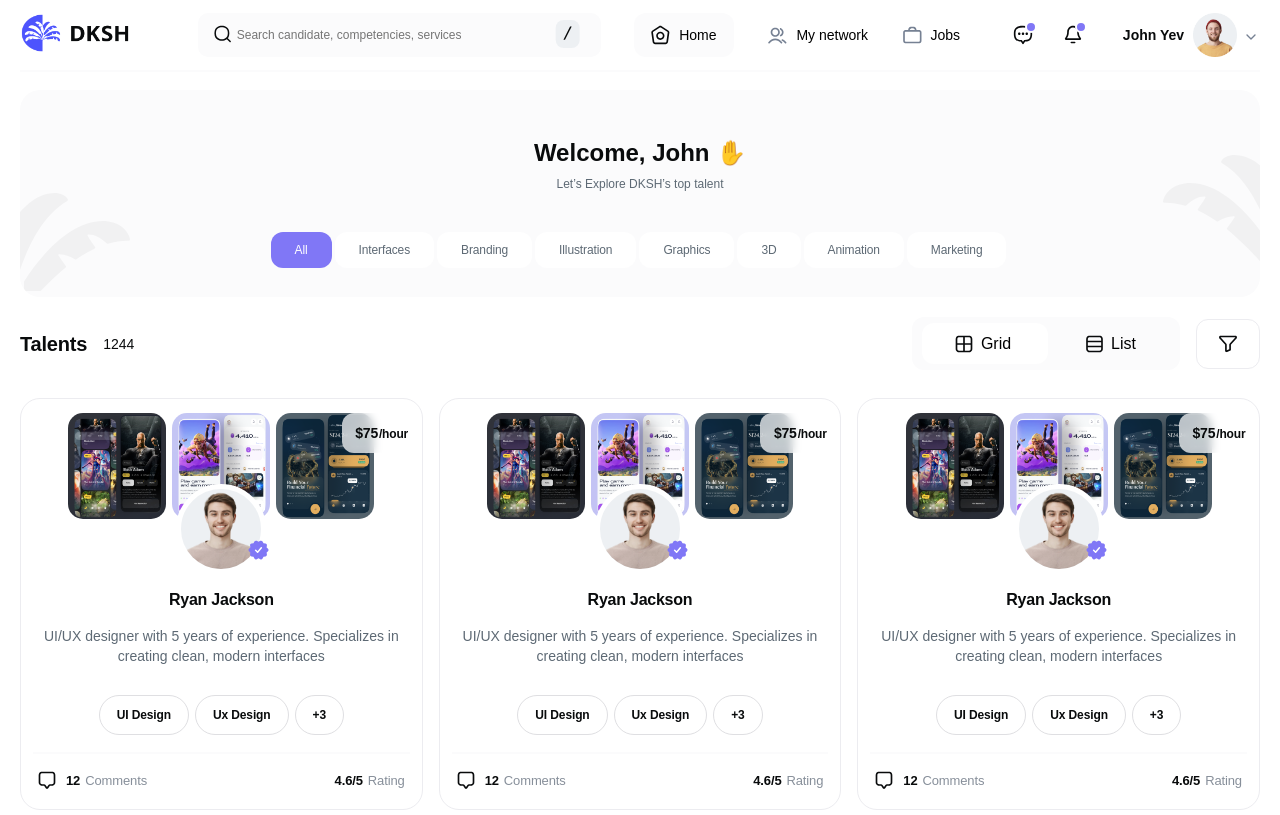
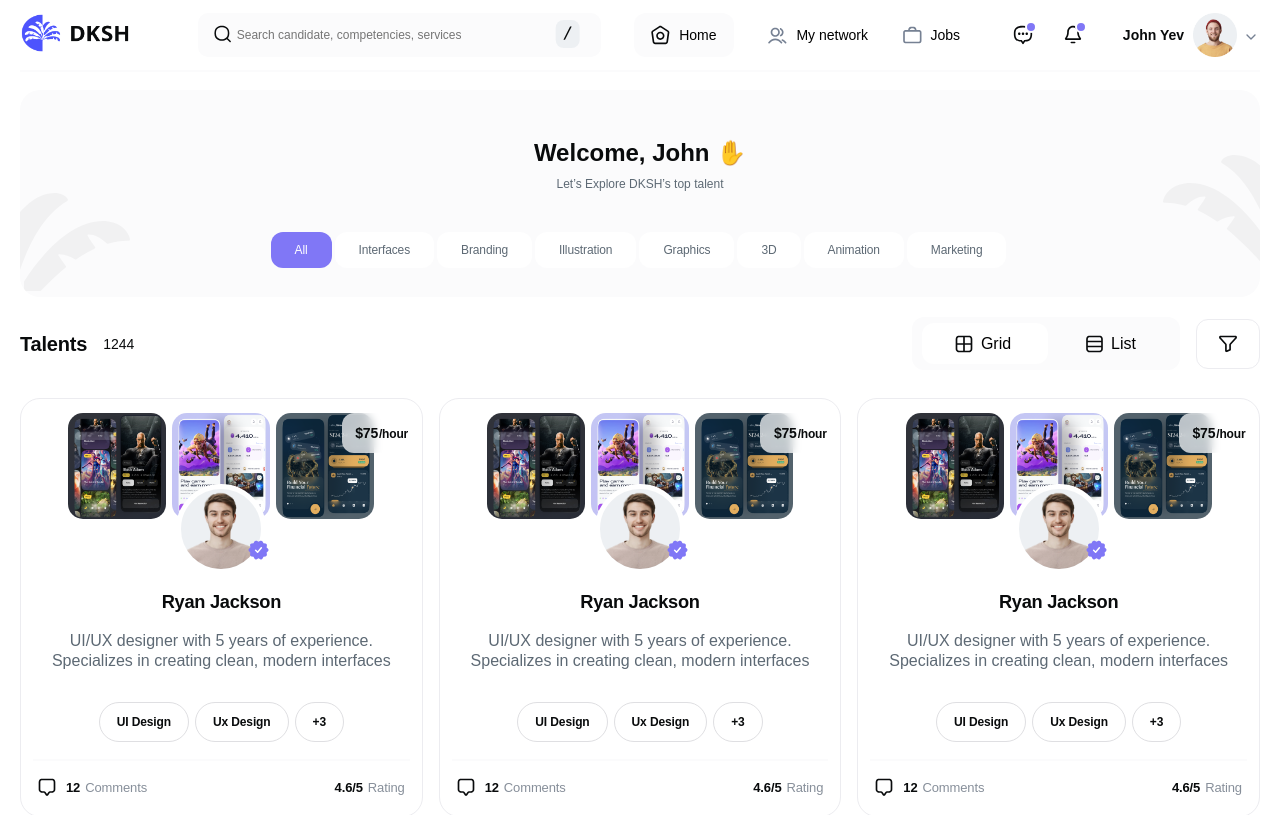
Before and after one commit to usamaajaved/dksh-task, a React (Create React App) app: page / in a window 1280 px wide. Shown: the top 815 px of the page. Built offline with nearby package versions, Linux system fonts and the light colour scheme; a web font is replaced by a local one.

Commit message:
update changings

```diff
--- a/src/components/profile-card/styles.css
+++ b/src/components/profile-card/styles.css
@@ -33,7 +33,7 @@
 .grid-profile-name {
   font-style: normal;
   font-weight: 600;
-  font-size: 16px;
+  font-size: 1.14rem;
   line-height: 20px;
   text-align: center;
   letter-spacing: -0.015em;
@@ -47,7 +47,7 @@
 .grid-profile-desc {
   font-style: normal;
   font-weight: 500;
-  font-size: 14px;
+  font-size: 1rem;
   line-height: 20px;
   text-align: center;
   color: #5d6974;
```
